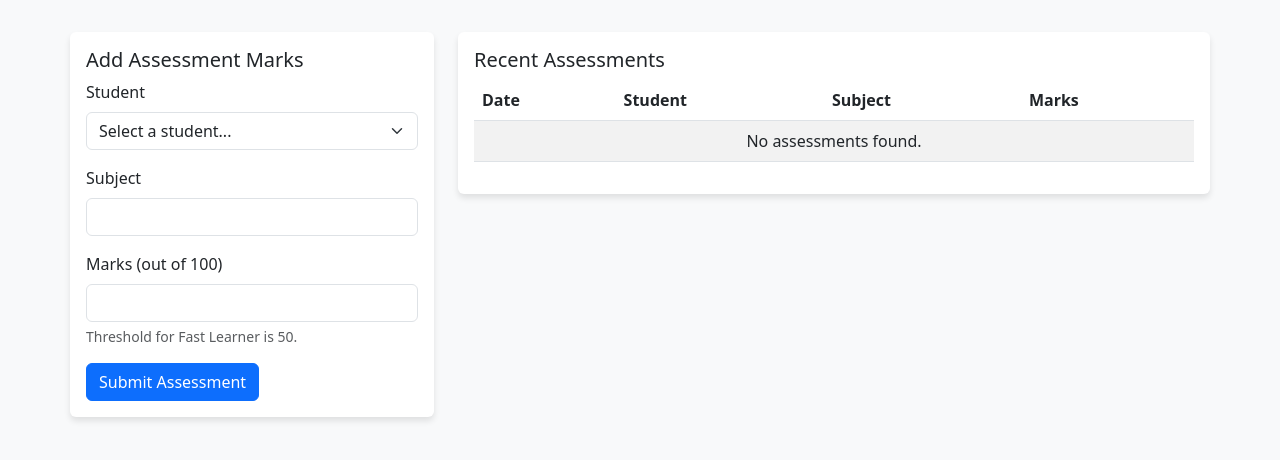
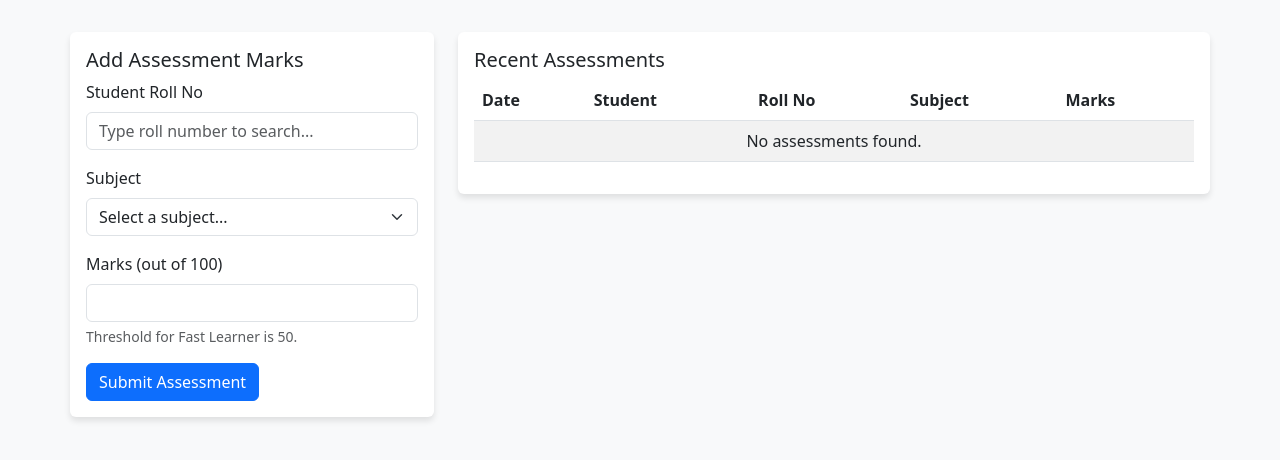
Before and after one commit to ganguly71/Slow_fast, a Flask app: page /assessments in a window 1280 px wide. Shown: the part 56-516 px from the top of the page. Run offline with Flask 3, Linux system fonts and the light colour scheme; a user stored in the database is signed in.

Commit message:
feat: faculty subject assignment, subject-based routing, student search, and dashboard bugfix

```diff
--- a/routes.py
+++ b/routes.py
@@ -1,6 +1,6 @@
-from flask import Blueprint, render_template, request, redirect, url_for, flash
+from flask import Blueprint, render_template, request, redirect, url_for, flash, jsonify
 from flask_login import login_user, logout_user, login_required, current_user
-from models import db, User, Student, Assessment, Classification, RemedialSchedule
+from models import db, User, Student, Assessment, Classification, RemedialSchedule, SUBJECTS
 from mail_service import send_remedial_notification
 from datetime import datetime, timedelta
 
@@ -42,8 +42,13 @@ def logout():
 @login_required
 def dashboard():
     total_students = Student.query.count()
-    fast_learners = Classification.query.filter_by(learner_type='Fast Learner').count()
-    slow_learners = Classification.query.filter_by(learner_type='Slow Learner').count()
+    # Count UNIQUE students classified as fast/slow (not per-subject classification rows)
+    fast_learners = db.session.query(Classification.student_id).filter_by(
+        learner_type='Fast Learner'
+    ).distinct().count()
+    slow_learners = db.session.query(Classification.student_id).filter_by(
+        learner_type='Slow Learner'
+    ).distinct().count()
     upcoming_remedials = RemedialSchedule.query.filter(RemedialSchedule.date >= datetime.utcnow()).count()
 
     return render_template('dashboard.html',
@@ -85,6 +90,7 @@ def manage_faculty():
         email = request.form.get('email')
         password = request.form.get('password')
         role = request.form.get('role', 'faculty')
+        selected_subjects = request.form.getlist('subjects')  # multi-select
 
         existing_user = User.query.filter_by(email=email).first()
         if existing_user:
@@ -92,16 +98,31 @@ def manage_faculty():
         else:
             new_user = User(name=name, email=email, role=role)
             new_user.set_password(password)
+            new_user.set_subjects(selected_subjects)
             db.session.add(new_user)
             db.session.commit()
             flash('Faculty added successfully.', 'success')
 
     faculty = User.query.all()
-    return render_template('manage_faculty.html', faculty=faculty)
+    return render_template('manage_faculty.html', faculty=faculty, subjects=SUBJECTS)
 
 def get_next_available_slot():
     # Schedule remedial 3 days from now for simplicity
     return datetime.utcnow() + timedelta(days=3)
+
+def find_faculty_for_subject(subject):
+    """Find a faculty member assigned to the given subject."""
+    # Search all faculty users whose subjects field contains the subject
+    all_faculty = User.query.filter_by(role='faculty').all()
+    for fac in all_faculty:
+        if subject in fac.get_subjects():
+            return fac
+    # Also check admins as fallback
+    all_admins = User.query.filter_by(role='admin').all()
+    for admin in all_admins:
+        if subject in admin.get_subjects():
+            return admin
+    return None
 
 @main.route('/assessments', methods=['GET', 'POST'])
 @login_required
@@ -111,14 +132,29 @@ def manage_assessments():
         subject = request.form.get('subject')
         marks = float(request.form.get('marks'))
 
+        # Validate subject
+        if subject not in SUBJECTS:
+            flash('Invalid subject selected.', 'danger')
+            return redirect(url_for('main.manage_assessments'))
+
+        # Validate student exists
+        student = Student.query.get(student_id)
+        if not student:
+            flash('Student not found.', 'danger')
+            return redirect(url_for('main.manage_assessments'))
+
         # Record Assessment
         assessment = Assessment(student_id=student_id, subject=subject, marks=marks)
         db.session.add(assessment)
 
         # Classification Logic
-        student = Student.query.get(student_id)
         if marks < THRESHOLD_MARKS:
             learner_type = "Slow Learner"
+
+            # Find the faculty assigned to this subject
+            subject_faculty = find_faculty_for_subject(subject)
+            assigned_faculty_id = subject_faculty.id if subject_faculty else current_user.id
+            faculty_email = subject_faculty.email if subject_faculty else current_user.email
 
             # Remedial Scheduling
             remedial_date = get_next_available_slot()
@@ -126,13 +162,15 @@ def manage_assessments():
                 student_id=student_id,
                 subject=subject,
                 date=remedial_date,
-                faculty_id=current_user.id
+                faculty_id=assigned_faculty_id
             )
             db.session.add(remedial)
 
-            # Email Notification
-            send_remedial_notification(current_user.email, student.name, subject, marks, remedial_date)
-            flash(f'{student.name} classified as Slow Learner. Remedial scheduled and email sent.', 'warning')
+            # Email Notification to the subject's faculty
+            send_remedial_notification(faculty_email, student.name, subject, marks, remedial_date)
+
+            faculty_name = subject_faculty.name if subject_faculty else current_user.name
+            flash(f'{student.name} classified as Slow Learner. Remedial scheduled and email sent to {faculty_name}.', 'warning')
         else:
             learner_type = "Fast Learner"
             flash(f'{student.name} classified as Fast Learner.', 'success')
@@ -150,7 +188,20 @@ def manage_assessments():
 
     assessments = Assessment.query.order_by(Assessment.date.desc()).all()
     students = Student.query.all()
-    return render_template('manage_assessments.html', assessments=assessments, students=students)
+    return render_template('manage_assessments.html', assessments=assessments, students=students, subjects=SUBJECTS)
+
+@main.route('/api/search_student')
+@login_required
+def search_student():
+    """AJAX endpoint: search student by roll number."""
+    roll_no = request.args.get('roll_no', '').strip()
+    if not roll_no:
+        return jsonify([])
+
+    # Search for students whose roll_no starts with or contains the query
+    students = Student.query.filter(Student.roll_no.ilike(f'%{roll_no}%')).limit(10).all()
+    results = [{'id': s.id, 'name': s.name, 'roll_no': s.roll_no} for s in students]
+    return jsonify(results)
 
 @main.route('/remedials')
 @login_required
--- a/templates/manage_assessments.html
+++ b/templates/manage_assessments.html
@@ -6,23 +6,38 @@
         <div class="card mb-4">
             <div class="card-body">
                 <h5 class="card-title">Add Assessment Marks</h5>
-                <form method="POST" action="{{ url_for('main.manage_assessments') }}">
+                <form method="POST" action="{{ url_for('main.manage_assessments') }}" id="assessmentForm">
+
+                    <!-- Roll Number Search -->
                     <div class="mb-3">
-                        <label for="student_id" class="form-label">Student</label>
-                        <select class="form-select" id="student_id" name="student_id" required>
-                            <option value="">Select a student...</option>
-                            {% for student in students %}
-                            <option value="{{ student.id }}">{{ student.roll_no }} - {{ student.name }}</option>
+                        <label for="roll_no_search" class="form-label">Student Roll No</label>
+                        <input type="text" class="form-control" id="roll_no_search" placeholder="Type roll number to search..." autocomplete="off" required>
+                        <input type="hidden" id="student_id" name="student_id" required>
+                        <div id="search_results" class="list-group mt-1" style="position:absolute; z-index:100; width:calc(100% - 2rem);"></div>
+                    </div>
+
+                    <!-- Selected Student Display -->
+                    <div class="mb-3" id="selected_student_box" style="display:none;">
+                        <div class="alert alert-info py-2 mb-0 d-flex justify-content-between align-items-center">
+                            <span id="selected_student_text"></span>
+                            <button type="button" class="btn-close btn-sm" id="clear_student"></button>
+                        </div>
+                    </div>
+
+                    <!-- Subject Dropdown -->
+                    <div class="mb-3">
+                        <label for="subject" class="form-label">Subject</label>
+                        <select class="form-select" id="subject" name="subject" required>
+                            <option value="">Select a subject...</option>
+                            {% for subj in subjects %}
+                            <option value="{{ subj }}">{{ subj }}</option>
                             {% endfor %}
                         </select>
                     </div>
-                    <div class="mb-3">
-                        <label for="subject" class="form-label">Subject</label>
-                        <input type="text" class="form-control" id="subject" name="subject" required>
-                    </div>
+
                     <div class="mb-3">
                         <label for="marks" class="form-label">Marks (out of 100)</label>
-                        <input type="number" step="0.1" class="form-control" id="marks" name="marks" required>
+                        <input type="number" step="0.1" min="0" max="100" class="form-control" id="marks" name="marks" required>
                         <div class="form-text">Threshold for Fast Learner is 50.</div>
                     </div>
                     <button type="submit" class="btn btn-primary">Submit Assessment</button>
@@ -41,6 +56,7 @@
                             <tr>
                                 <th>Date</th>
                                 <th>Student</th>
+                                <th>Roll No</th>
                                 <th>Subject</th>
                                 <th>Marks</th>
                             </tr>
@@ -50,6 +66,7 @@
                             <tr>
                                 <td>{{ assessment.date.strftime('%Y-%m-%d') }}</td>
                                 <td>{{ assessment.student.name }}</td>
+                                <td>{{ assessment.student.roll_no }}</td>
                                 <td>{{ assessment.subject }}</td>
                                 <td>
                                     {{ assessment.marks }}
@@ -62,7 +79,7 @@
                             </tr>
                             {% else %}
                             <tr>
-                                <td colspan="4" class="text-center">No assessments found.</td>
+                                <td colspan="5" class="text-center">No assessments found.</td>
                             </tr>
                             {% endfor %}
                         </tbody>
@@ -72,4 +89,83 @@
         </div>
     </div>
 </div>
+
+<script>
+document.addEventListener('DOMContentLoaded', function() {
+    const rollInput = document.getElementById('roll_no_search');
+    const studentIdInput = document.getElementById('student_id');
+    const resultsDiv = document.getElementById('search_results');
+    const selectedBox = document.getElementById('selected_student_box');
+    const selectedText = document.getElementById('selected_student_text');
+    const clearBtn = document.getElementById('clear_student');
+    const form = document.getElementById('assessmentForm');
+    let debounceTimer;
+
+    rollInput.addEventListener('input', function() {
+        clearTimeout(debounceTimer);
+        const query = this.value.trim();
+
+        if (query.length < 1) {
+            resultsDiv.innerHTML = '';
+            return;
+        }
+
+        debounceTimer = setTimeout(function() {
+            fetch('{{ url_for("main.search_student") }}?roll_no=' + encodeURIComponent(query))
+                .then(response => response.json())
+                .then(data => {
+                    resultsDiv.innerHTML = '';
+                    if (data.length === 0) {
+                        resultsDiv.innerHTML = '<div class="list-group-item text-muted">No student found</div>';
+                        return;
+                    }
+                    data.forEach(function(student) {
+                        const item = document.createElement('a');
+                        item.href = '#';
+                        item.className = 'list-group-item list-group-item-action';
+                        item.innerHTML = '<strong>' + student.roll_no + '</strong> — ' + student.name;
+                        item.addEventListener('click', function(e) {
+                            e.preventDefault();
+                            selectStudent(student);
+                        });
+                        resultsDiv.appendChild(item);
+                    });
+                });
+        }, 300);
+    });
+
+    function selectStudent(student) {
+        studentIdInput.value = student.id;
+        rollInput.value = student.roll_no;
+        rollInput.readOnly = true;
+        selectedText.textContent = student.roll_no + ' — ' + student.name;
+        selectedBox.style.display = 'block';
+        resultsDiv.innerHTML = '';
+    }
+
+    clearBtn.addEventListener('click', function() {
+        studentIdInput.value = '';
+        rollInput.value = '';
+        rollInput.readOnly = false;
+        selectedBox.style.display = 'none';
+        rollInput.focus();
+    });
+
+    // Hide results when clicking outside
+    document.addEventListener('click', function(e) {
+        if (!rollInput.contains(e.target) && !resultsDiv.contains(e.target)) {
+            resultsDiv.innerHTML = '';
+        }
+    });
+
+    // Validate form before submit
+    form.addEventListener('submit', function(e) {
+        if (!studentIdInput.value) {
+            e.preventDefault();
+            alert('Please search and select a student by roll number.');
+            rollInput.focus();
+        }
+    });
+});
+</script>
 {% endblock %}
```
Also changed, not shown: models.py (+12 -0 lines), templates/manage_faculty.html (+22 -1 lines).
